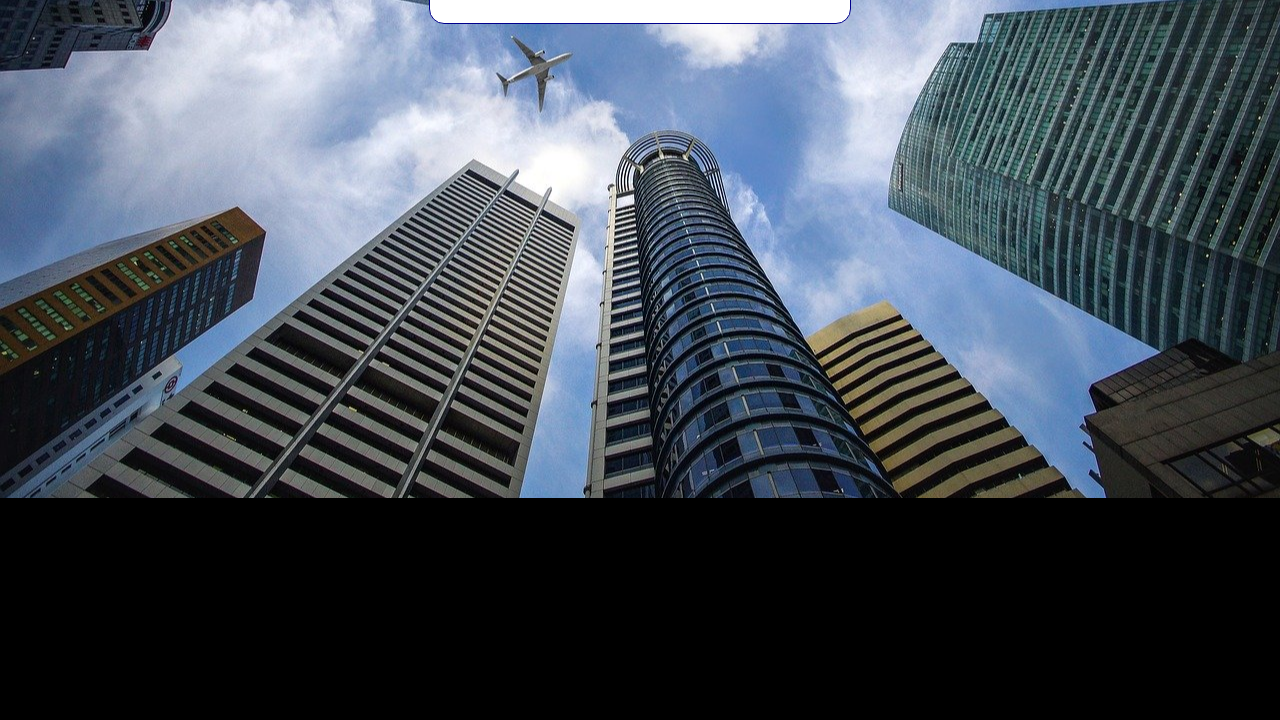
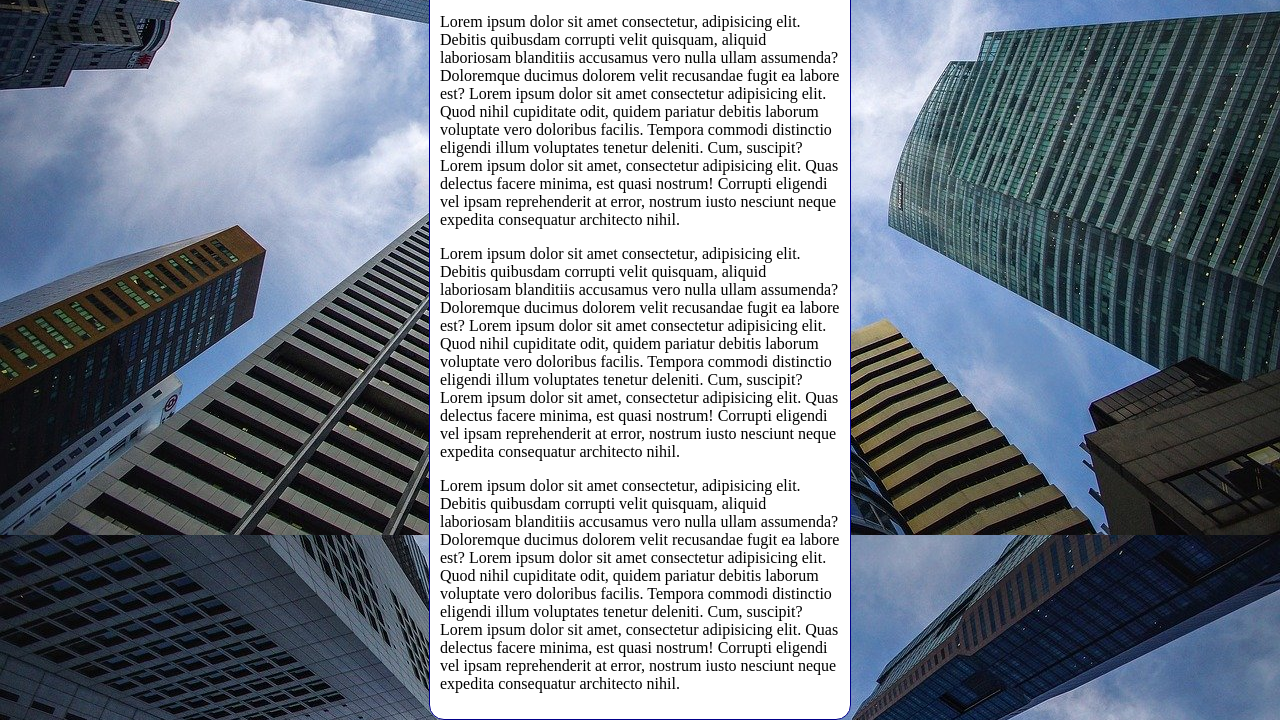
Before and after one commit to Evertonferreira02/html-css, a plain HTML site: page exercicios/fundo006.html in a window 1280 px wide. Shown: the part 318-1038 px from the top of the page. Before the commit the page ends 816 px from the top, so only its background shows below. Drawn offline with Linux system fonts and the light colour scheme.

Commit message:
atualizei conteúdo

```diff
--- a/exercicios/fundo006.html
+++ b/exercicios/fundo006.html
@@ -3,20 +3,27 @@
 <head>
     <meta charset="UTF-8">
     <meta name="viewport" content="width=device-width, initial-scale=1.0">
-    <title>Posicionamento</title>
+    <title>fundo fixo de tela</title>
     <style>
         body{
             height: 100vh;
-            background-color: black;
+            /*background-color: black;
             background-image: url(ex022/imagens/wallpaper002.jpg);
             background-position: center center;
             background-repeat: no-repeat;
             background-size: cover;
+            background-attachment: fixed;*/
+
+            /*shorthand - background
+                colo > image > position > repeat > [size] > attachment*/
+
+                background: black url(ex022/imagens/wallpaper002.jpg) center center no-repeat fixed;
+                background-size: cover;
         }
 
         main{
             background-color: white;
-            width: 400px;
+            max-width: 400px;
             padding: 10px;
             margin: auto;
             border: 1px solid darkblue;
@@ -28,6 +35,9 @@
     <main>
         <h1>teste de imagem de fundo</h1>
         <p>Lorem ipsum dolor sit amet consectetur, adipisicing elit. Debitis quibusdam corrupti velit quisquam, aliquid laboriosam blanditiis accusamus vero nulla ullam assumenda? Doloremque ducimus dolorem velit recusandae fugit ea labore est? Lorem ipsum dolor sit amet consectetur adipisicing elit. Quod nihil cupiditate odit, quidem pariatur debitis laborum voluptate vero doloribus facilis. Tempora commodi distinctio eligendi illum voluptates tenetur deleniti. Cum, suscipit? Lorem ipsum dolor sit amet, consectetur adipisicing elit. Quas delectus facere minima, est quasi nostrum! Corrupti eligendi vel ipsam reprehenderit at error, nostrum iusto nesciunt neque expedita consequatur architecto nihil.</p>
+        <p>Lorem ipsum dolor sit amet consectetur, adipisicing elit. Debitis quibusdam corrupti velit quisquam, aliquid laboriosam blanditiis accusamus vero nulla ullam assumenda? Doloremque ducimus dolorem velit recusandae fugit ea labore est? Lorem ipsum dolor sit amet consectetur adipisicing elit. Quod nihil cupiditate odit, quidem pariatur debitis laborum voluptate vero doloribus facilis. Tempora commodi distinctio eligendi illum voluptates tenetur deleniti. Cum, suscipit? Lorem ipsum dolor sit amet, consectetur adipisicing elit. Quas delectus facere minima, est quasi nostrum! Corrupti eligendi vel ipsam reprehenderit at error, nostrum iusto nesciunt neque expedita consequatur architecto nihil.</p>
+        <p>Lorem ipsum dolor sit amet consectetur, adipisicing elit. Debitis quibusdam corrupti velit quisquam, aliquid laboriosam blanditiis accusamus vero nulla ullam assumenda? Doloremque ducimus dolorem velit recusandae fugit ea labore est? Lorem ipsum dolor sit amet consectetur adipisicing elit. Quod nihil cupiditate odit, quidem pariatur debitis laborum voluptate vero doloribus facilis. Tempora commodi distinctio eligendi illum voluptates tenetur deleniti. Cum, suscipit? Lorem ipsum dolor sit amet, consectetur adipisicing elit. Quas delectus facere minima, est quasi nostrum! Corrupti eligendi vel ipsam reprehenderit at error, nostrum iusto nesciunt neque expedita consequatur architecto nihil.</p>
+        <p>Lorem ipsum dolor sit amet consectetur, adipisicing elit. Debitis quibusdam corrupti velit quisquam, aliquid laboriosam blanditiis accusamus vero nulla ullam assumenda? Doloremque ducimus dolorem velit recusandae fugit ea labore est? Lorem ipsum dolor sit amet consectetur adipisicing elit. Quod nihil cupiditate odit, quidem pariatur debitis laborum voluptate vero doloribus facilis. Tempora commodi distinctio eligendi illum voluptates tenetur deleniti. Cum, suscipit? Lorem ipsum dolor sit amet, consectetur adipisicing elit. Quas delectus facere minima, est quasi nostrum! Corrupti eligendi vel ipsam reprehenderit at error, nostrum iusto nesciunt neque expedita consequatur architecto nihil.</p>
     </main>
 </body>
 </html>
```
